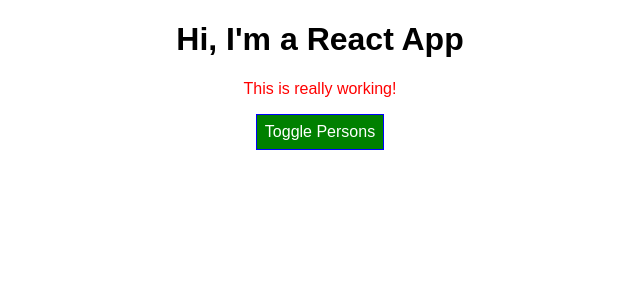
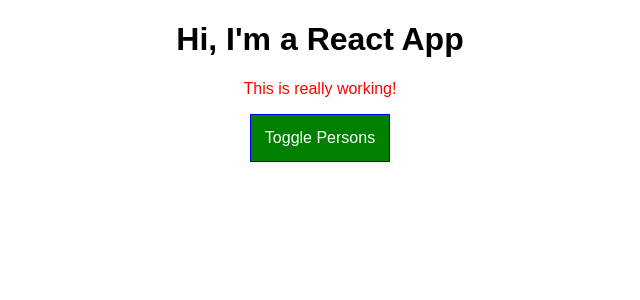
Before and after one commit to CalebSmith0801/Working-With-React, a React app in the folder react-app/: page / in a window 1280 px wide. Shown: the top 300 px of the page, without its empty margins (320-960 px from the left). Built offline with nearby package versions, Linux system fonts and the light colour scheme.

Commit message:
CSS Modules Conditional Styles

```diff
--- a/react-app/src/App.css
+++ b/react-app/src/App.css
@@ -9,3 +9,26 @@
 .bold{
   font-weight: bold;
 }
+
+.App button {
+  border: 1px solid blue;
+  padding: 14px;
+  background-color: green;
+  font: inherit;
+  color: white;
+  cursor: pointer;
+}
+
+.App button:hover {
+  background-color: lightgreen;
+  color: black;
+}
+
+.App button.red{
+  background-color: red;
+}
+
+.App button.red:hover{
+  background-color: salmon;
+  color: black;
+}
--- a/react-app/src/App.js
+++ b/react-app/src/App.js
@@ -1,5 +1,5 @@
 import React, { Component } from 'react';
-import StyleClasses from './App.css';
+import classes from './App.css';
 import Person from "./Person/Person";
 
 class App extends Component {
@@ -15,18 +15,10 @@ class App extends Component {
 
 
   render() {
-    const style = {
-      backgroundColor: "green",
-      color: "white",
-      font: "inherit",
-      border: "1px solid blue",
-      padding: "8px",
-      cursor: "pointer",
-    };
+    let persons = null;
+    let btnClass = '';
 
-    let persons = null;
     if (this.state.showPersons){
-      style.backgroundColor = "red";
       persons = (
         <div>
           {this.state.persons.map((person, index) => {
@@ -39,20 +31,22 @@ class App extends Component {
           })}
         </div>
       );
+
+      btnClass = classes.red;
     }
 
-    let classes = [];
+    let assignedClasses = [];
     if (this.state.persons.length <= 2)
-      classes.push( StyleClasses.red );
+      assignedClasses.push( classes.red );
     if (this.state.persons.length <= 1)
-      classes.push( StyleClasses.bold );
+      assignedClasses.push( classes.bold );
 
 
     return (
-      <div className={StyleClasses.App}>
+      <div className={classes.App}>
         <h1>Hi, I'm a React App</h1>
-        <p className={classes.join(' ')}>This is really working!</p>
-        <button style={style} onClick={this.togglePersonsHandler}>Toggle Persons</button>
+        <p className={assignedClasses.join(' ')}>This is really working!</p>
+        <button className={btnClass} onClick={this.togglePersonsHandler}>Toggle Persons</button>
         {persons}
       </div>
     );
--- a/react-app/src/Person/Person.css
+++ b/react-app/src/Person/Person.css
@@ -7,8 +7,8 @@
     text-align: center;
 }
 
-/*@media (min-width: 500px) {
+@media (min-width: 500px) {
     .Person{
         width: 450px;
     }
-}*/
+}
```
